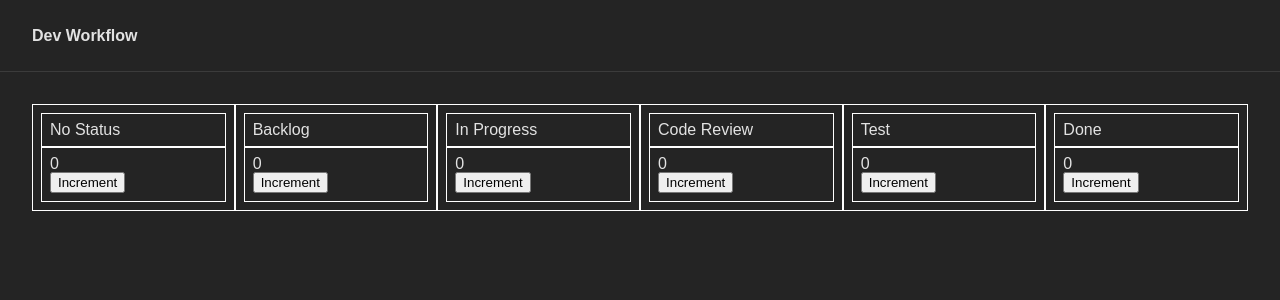
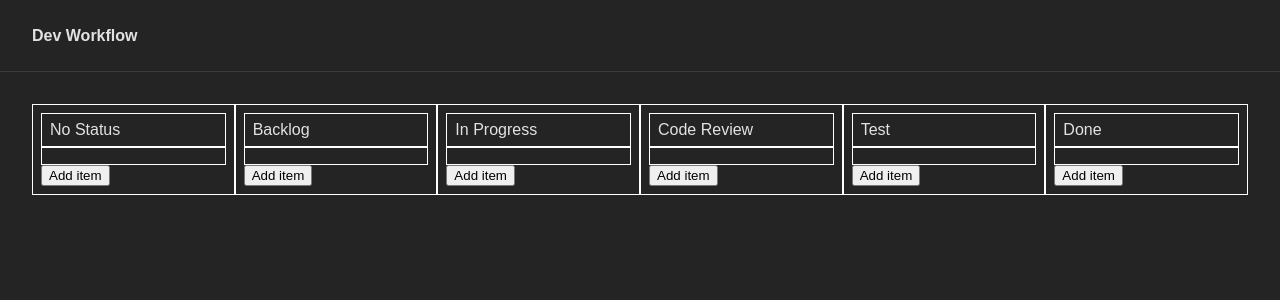
Before and after one commit to danilocdesousa/software-development-workflow, a React (Create React App) app: page / in a window 1280 px wide. Shown: the top 300 px of the page. Built offline with nearby package versions, Linux system fonts and the light colour scheme.

Commit message:
Add tasks to the workflow

```diff
--- a/src/App.js
+++ b/src/App.js
@@ -1,21 +1,50 @@
 import './App.css';
+import { useState } from "react";
 import Navbar from './components/Navbar/Navbar';
 import TaskList from './components/TaskList/TaskList';
 
+/* Generate a new task ID */
+
+let idAccumulator = 0;
+const generateId = () => {
+  return idAccumulator += 1;
+};
+
 function App() {
+
+  /* Add new tasks */
+
+  const [tasks, setTasks] = useState([]);
+  const addTask = (content, state) => {
+
+    /* Task structure */
+
+    const newTask = {
+      id: generateId(),
+      content,
+      state
+    };
+
+    /* Add existing tasks to the task list */
+
+    setTasks((existingTasks) => {
+      return [...existingTasks, newTask];
+    });
+  };
+
   return (
     <div className="App">
-      <header className="">
+      <header>
         <Navbar />
       </header>
       <main>
         <div className='workflow'>
-          <TaskList title={`No Status`} />
-          <TaskList title={`Backlog`} />
-          <TaskList title={`In Progress`} />
-          <TaskList title={`Code Review`} />
-          <TaskList title={`Test`} />
-          <TaskList title={`Done`} />
+          <TaskList title={`No Status`} onAddTask={addTask} tasks={tasks} />
+          <TaskList title={`Backlog`} onAddTask={addTask} tasks={tasks} />
+          <TaskList title={`In Progress`} onAddTask={addTask} tasks={tasks} />
+          <TaskList title={`Code Review`} onAddTask={addTask} tasks={tasks} />
+          <TaskList title={`Test`} onAddTask={addTask} tasks={tasks} />
+          <TaskList title={`Done`} onAddTask={addTask} tasks={tasks} />
         </div>
       </main>
     </div>
--- a/src/components/TaskList/TaskList.js
+++ b/src/components/TaskList/TaskList.js
@@ -1,25 +1,32 @@
-import React, { useState } from "react";
+import React from "react";
 import PropTypes from "prop-types";
 import "./tasklist.css";
 
-export default function TaskList({ title }) {
-    const [count, setCount] = useState(0);
-    const increment = () => {
-        setCount((currentCount) => {
-            return currentCount + 1;
-        })
+export default function TaskList({ title, onAddTask, tasks }) {
+
+    /* Call the onAddTask with arguments */
+
+    const addTask = () => {
+        return onAddTask("New task", "pending");
     };
+
     return (
-        <div className="task-list task-list-column">
+        <div className="task-list">
             <div className="task-list-title">{title}</div>
             <div className="task-list-content">
-                <div>{count}</div>
-                <button onClick={increment}>Increment</button>
+                {tasks.map((task) => {
+                    return <div key={task.id}>{task.content}</div>;
+                })}
+            </div>
+            <div>
+                <button onClick={addTask}>Add item</button>
             </div>
         </div>
     );
 }
 
 TaskList.propTypes = {
-    title: PropTypes.string.isRequired
+    title: PropTypes.string.isRequired,
+    onAddTask: PropTypes.func.isRequired,
+    tasks: PropTypes.array.isRequired
 };
```
